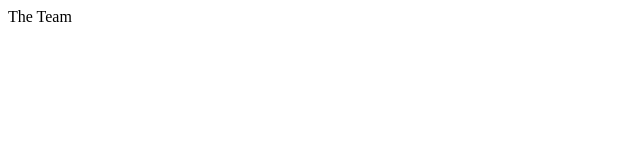
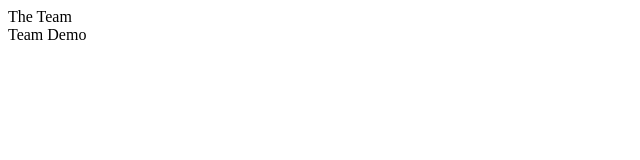
Before and after one commit to Joy-id/team, a plain HTML site: page index.html in a window 1280 px wide. Shown: the full height of the page, 0-640 px from the left. Drawn offline with Linux system fonts and the light colour scheme.

Commit message:
I added a main section

```diff
--- a/index.html
+++ b/index.html
@@ -7,5 +7,8 @@
 </head>
 <body>
  The Team
+ <main>
+    Team Demo
+ </main>
 </body>
 </html>
```
